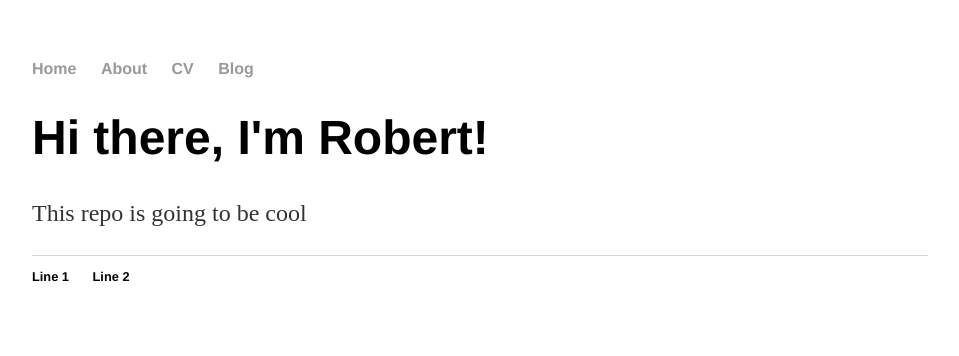
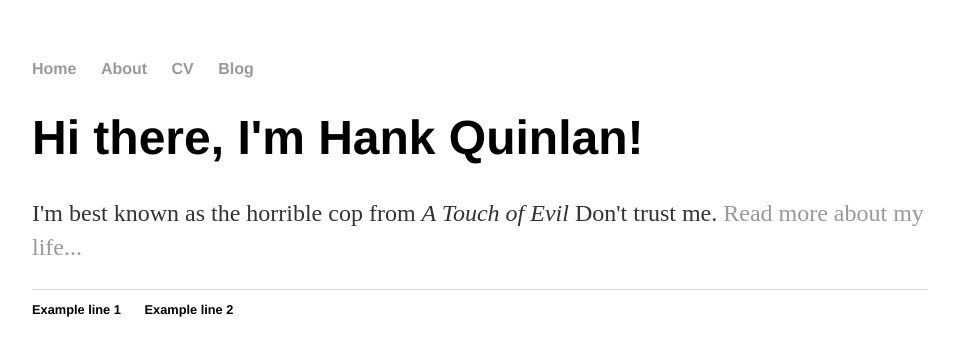
Before and after one commit to thedayismine/thedayismine.github.io, a Jekyll site: the page built from index.html, in a window 1280 px wide. Shown: the top 356 px of the page, without its empty margins (160-1119 px from the left). Built offline with Jekyll 4.4.1, drawn with Linux system fonts in a browser that asks for light colours.

Commit message:
Update index.html

```diff
--- a/index.html
+++ b/index.html
@@ -1,29 +1,8 @@
-<!DOCTYPE html>
-<html>
-	<head>
-		<title>Robert</title>
-		<link rel="stylesheet" tyle="text/css" href="css/main.css">
-	</head>
-	<body>
-		<nav>
-    		<ul>
-        		<li><a href="/">Home</a></li>
-	        	<li><a href="/about">About</a></li>
-        		<li><a href="/cv">CV</a></li>
-        		<li><a href="/blog">Blog</a></li>
-    		</ul>
-		</nav>
-		<div class="container">
-    		<div class="blurb">
-        		<h1>Hi there, I'm Robert!</h1>
-				<p>This repo is going to be cool</p>
-    		</div><!-- /.blurb -->
-		</div><!-- /.container -->
-		<footer>
-    		<ul>
-        		<li>Line 1</li>
-        		<li>Line 2</a></li>
-			</ul>
-		</footer>
-	</body>
-</html>
+---
+layout: default
+title: Hank Quinlan, Horrible Cop
+---
+<div class="blurb">
+	<h1>Hi there, I'm Hank Quinlan!</h1>
+	<p>I'm best known as the horrible cop from <em>A Touch of Evil</em> Don't trust me. <a href="/about">Read more about my life...</a></p>
+</div><!-- /.blurb -->
```
